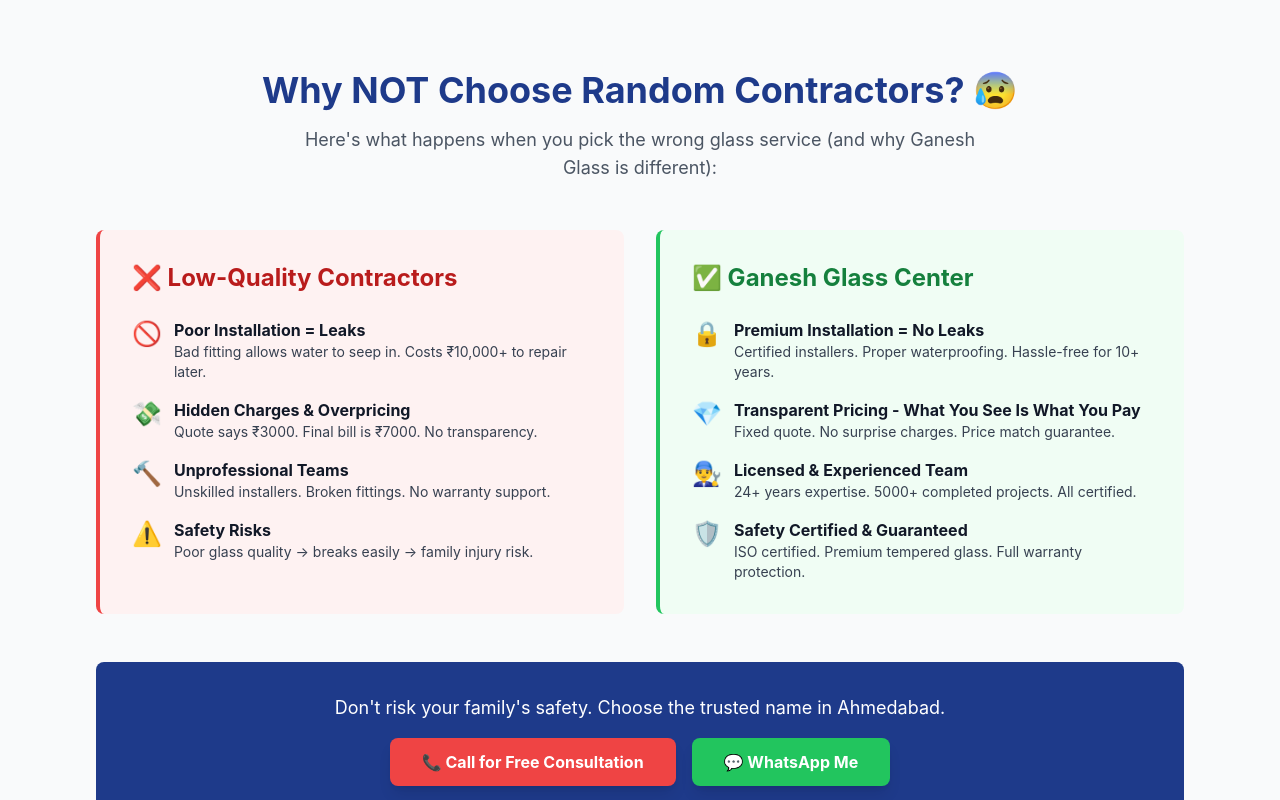
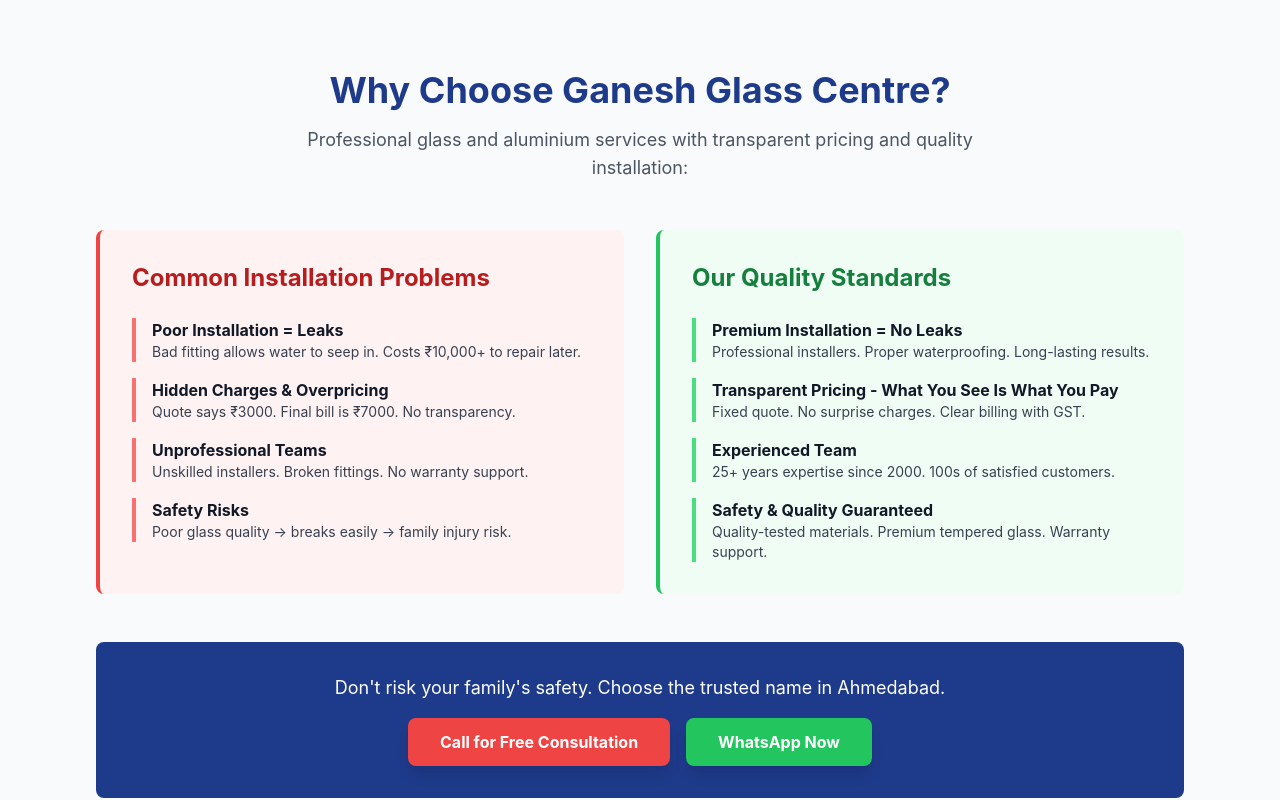
Before and after one commit to sujalsuthar/ganeshglass, a plain HTML site: page index.html in a window 1280 px wide. Shown: the part 1540-2340 px from the top of the page. Drawn offline with nearby package versions, Linux system fonts and the light colour scheme.

Commit message:
FINAL PROFESSIONAL CLEANUP: Remove all remaining emojis, fix fake phone number +919876543210 to real +91-9054106839, remove false claims (ISO certified, 5000+ projects, price match guarantee)

```diff
--- a/index.html
+++ b/index.html
@@ -491,7 +491,7 @@
                         </a>
                     </div>
 
-                    <p class="text-sm text-gray-300 mt-4">✓ 25+ Years Experience | ✓ GST Registered | ✓ Quality Guaranteed</p>
+                    <p class="text-sm text-gray-300 mt-4">25+ Years Experience | GST Registered | Quality Guaranteed</p>
                 </div>
                 <div class="bg-gray-200 h-80 rounded-lg flex items-center justify-center overflow-hidden">
                     <img src="/images/glass-windows-installation-ahmedabad-hero.jpg"
@@ -556,79 +556,55 @@
     <section class="py-16 md:py-20 bg-gray-50">
         <div class="max-w-6xl mx-auto px-4 sm:px-6 lg:px-8">
             <h2 class="text-3xl md:text-4xl font-bold text-center mb-4 text-blue-900">
-                Why NOT Choose Random Contractors? 😰
+                Why Choose Ganesh Glass Centre?
             </h2>
             <p class="text-center text-gray-600 mb-12 max-w-2xl mx-auto text-lg">
-                Here's what happens when you pick the wrong glass service (and why Ganesh Glass is different):
+                Professional glass and aluminium services with transparent pricing and quality installation:
             </p>
 
             <div class="grid md:grid-cols-2 gap-8 mb-12">
                 <!-- Problem Column -->
                 <div class="bg-red-50 border-l-4 border-red-500 p-8 rounded-lg">
-                    <h3 class="text-2xl font-bold text-red-700 mb-6">❌ Low-Quality Contractors</h3>
+                    <h3 class="text-2xl font-bold text-red-700 mb-6">Common Installation Problems</h3>
                     <div class="space-y-4">
-                        <div class="flex gap-3">
-                            <span class="text-2xl">🚫</span>
-                            <div>
+                        <div class="border-l-4 border-red-400 pl-4">
                             <p class="font-bold text-gray-900">Poor Installation = Leaks</p>
                             <p class="text-sm text-gray-700">Bad fitting allows water to seep in. Costs ₹10,000+ to repair later.</p>
                         </div>
-                        </div>
-                        <div class="flex gap-3">
-                            <span class="text-2xl">💸</span>
-                            <div>
+                        <div class="border-l-4 border-red-400 pl-4">
                             <p class="font-bold text-gray-900">Hidden Charges & Overpricing</p>
                             <p class="text-sm text-gray-700">Quote says ₹3000. Final bill is ₹7000. No transparency.</p>
                         </div>
-                        </div>
-                        <div class="flex gap-3">
-                            <span class="text-2xl">🔨</span>
-                            <div>
+                        <div class="border-l-4 border-red-400 pl-4">
                             <p class="font-bold text-gray-900">Unprofessional Teams</p>
                             <p class="text-sm text-gray-700">Unskilled installers. Broken fittings. No warranty support.</p>
                         </div>
-                        </div>
-                        <div class="flex gap-3">
-                            <span class="text-2xl">⚠️</span>
-                            <div>
+                        <div class="border-l-4 border-red-400 pl-4">
                             <p class="font-bold text-gray-900">Safety Risks</p>
                             <p class="text-sm text-gray-700">Poor glass quality → breaks easily → family injury risk.</p>
-                            </div>
                         </div>
                     </div>
                 </div>
 
                 <!-- Solution Column -->
                 <div class="bg-green-50 border-l-4 border-green-500 p-8 rounded-lg">
-                    <h3 class="text-2xl font-bold text-green-700 mb-6">✅ Ganesh Glass Center</h3>
+                    <h3 class="text-2xl font-bold text-green-700 mb-6">Our Quality Standards</h3>
                     <div class="space-y-4">
-                        <div class="flex gap-3">
-                            <span class="text-2xl">🔒</span>
-                            <div>
+                        <div class="border-l-4 border-green-400 pl-4">
                             <p class="font-bold text-gray-900">Premium Installation = No Leaks</p>
-                                <p class="text-sm text-gray-700">Certified installers. Proper waterproofing. Hassle-free for 10+ years.</p>
+                            <p class="text-sm text-gray-700">Professional installers. Proper waterproofing. Long-lasting results.</p>
                         </div>
+                        <div class="border-l-4 border-green-400 pl-4">
+                            <p class="font-bold text-gray-900">Transparent Pricing - What You See Is What You Pay</p>
+                            <p class="text-sm text-gray-700">Fixed quote. No surprise charges. Clear billing with GST.</p>
                         </div>
-                        <div class="flex gap-3">
-                            <span class="text-2xl">💎</span>
-                            <div>
-                                <p class="font-bold text-gray-900">Transparent Pricing - What You See Is What You Pay</p>
-                                <p class="text-sm text-gray-700">Fixed quote. No surprise charges. Price match guarantee.</p>
+                        <div class="border-l-4 border-green-400 pl-4">
+                            <p class="font-bold text-gray-900">Experienced Team</p>
+                            <p class="text-sm text-gray-700">25+ years expertise since 2000. 100s of satisfied customers.</p>
                         </div>
-                        </div>
-                        <div class="flex gap-3">
-                            <span class="text-2xl">👨‍🔧</span>
-                            <div>
-                                <p class="font-bold text-gray-900">Licensed & Experienced Team</p>
-                                <p class="text-sm text-gray-700">24+ years expertise. 5000+ completed projects. All certified.</p>
-                            </div>
-                        </div>
-                        <div class="flex gap-3">
-                            <span class="text-2xl">🛡️</span>
-                            <div>
-                                <p class="font-bold text-gray-900">Safety Certified & Guaranteed</p>
-                                <p class="text-sm text-gray-700">ISO certified. Premium tempered glass. Full warranty protection.</p>
-                            </div>
+                        <div class="border-l-4 border-green-400 pl-4">
+                            <p class="font-bold text-gray-900">Safety & Quality Guaranteed</p>
+                            <p class="text-sm text-gray-700">Quality-tested materials. Premium tempered glass. Warranty support.</p>
                         </div>
                     </div>
                 </div>
@@ -638,11 +614,11 @@
             <div class="text-center bg-blue-900 text-white p-8 rounded-lg">
                 <p class="text-lg mb-4">Don't risk your family's safety. Choose the trusted name in Ahmedabad.</p>
                 <div class="flex gap-4 justify-center flex-wrap">
-                    <a href="tel:+919876543210" onclick="trackEvent('homepage_whychoose_call')" class="bg-red-500 hover:bg-red-600 text-white px-8 py-3 rounded-lg font-bold transition shadow-lg">
-                        📞 Call for Free Consultation
+                    <a href="tel:+919054106839" onclick="trackEvent('homepage_whychoose_call')" class="bg-red-500 hover:bg-red-600 text-white px-8 py-3 rounded-lg font-bold transition shadow-lg">
+                        Call for Free Consultation
                     </a>
-                    <a href="https://wa.me/919876543210?text=Tell%20me%20about%20your%20glass%20work.%20I%20want%20transparent%20pricing." onclick="trackEvent('homepage_whychoose_whatsapp')" class="bg-green-500 hover:bg-green-600 text-white px-8 py-3 rounded-lg font-bold transition shadow-lg">
-                        💬 WhatsApp Me
+                    <a href="https://wa.me/919054106839?text=Hello%20I%20need%20glass%20or%20aluminium%20work%20in%20Ahmedabad" onclick="trackEvent('homepage_whychoose_whatsapp')" class="bg-green-500 hover:bg-green-600 text-white px-8 py-3 rounded-lg font-bold transition shadow-lg">
+                        WhatsApp Now
                     </a>
                 </div>
             </div>
@@ -931,22 +907,22 @@
             </h2>
             <div class="grid md:grid-cols-4 gap-6">
                 <a href="services.html#glass-windows" class="service-card bg-white p-6 rounded-lg border border-gray-200">
-                    <div class="text-3xl mb-3">🪟</div>
+                    <div class="text-3xl mb-3 text-blue-600">◆</div>
                     <h3 class="font-bold text-lg mb-2 text-gray-900">Glass Windows</h3>
                     <p class="text-gray-600 text-sm">Professional installation of tempered glass windows for homes and offices.</p>
                 </a>
                 <a href="services.html#sliding-doors" class="service-card bg-white p-6 rounded-lg border border-gray-200">
-                    <div class="text-3xl mb-3">🚪</div>
+                    <div class="text-3xl mb-3 text-blue-600">◆</div>
                     <h3 class="font-bold text-lg mb-2 text-gray-900">Sliding Doors</h3>
                     <p class="text-gray-600 text-sm">Aluminium sliding doors with smooth operation and modern design.</p>
                 </a>
                 <a href="services.html#tempered-glass" class="service-card bg-white p-6 rounded-lg border border-gray-200">
-                    <div class="text-3xl mb-3">💎</div>
+                    <div class="text-3xl mb-3 text-blue-600">◆</div>
                     <h3 class="font-bold text-lg mb-2 text-gray-900">Tempered Glass</h3>
                     <p class="text-gray-600 text-sm">High-strength tempered glass for safety and durability.</p>
                 </a>
                 <a href="services.html#glass-partitions" class="service-card bg-white p-6 rounded-lg border border-gray-200">
-                    <div class="text-3xl mb-3">🏢</div>
+                    <div class="text-3xl mb-3 text-blue-600">◆</div>
                     <h3 class="font-bold text-lg mb-2 text-gray-900">Glass Partitions</h3>
                     <p class="text-gray-600 text-sm">Modern office glass partitions for professional spaces.</p>
                 </a>
@@ -1026,7 +1002,7 @@
                     <h3 class="text-2xl font-bold mb-6">How to Reach Us</h3>
                     <div class="space-y-6">
                         <div class="border-l-4 border-blue-600 pl-4">
-                            <p class="font-bold text-gray-900 mb-2">📍 Visit Our Shop</p>
+                            <p class="font-bold text-gray-900 mb-2">Visit Our Shop</p>
                             <p class="text-sm text-gray-700">Shop No 24, Sahjanand Complex<br>
 Opposite State Bank of Hyderabad<br>
 New CG Road, Chandkheda - 382424<br>
@@ -1034,13 +1010,13 @@
                         </div>
 
                         <div class="border-l-4 border-green-600 pl-4">
-                            <p class="font-bold text-gray-900 mb-2">⏰ Business Hours</p>
+                            <p class="font-bold text-gray-900 mb-2">Business Hours</p>
                             <p class="text-sm text-gray-700">Monday - Saturday: 9:00 AM - 6:00 PM<br>
 Sunday: Closed</p>
                         </div>
 
                         <div class="border-l-4 border-purple-600 pl-4">
-                            <p class="font-bold text-gray-900 mb-2">✅ GST Details</p>
+                            <p class="font-bold text-gray-900 mb-2">GST Details</p>
                             <p class="text-sm text-gray-700 font-mono">GSTIN: 24AHHPG4964B1ZN</p>
                             <p class="text-xs text-gray-600 mt-1">Registered & Verified Business</p>
                         </div>
```
Lines whose indentation alone changed are shown as unchanged.
